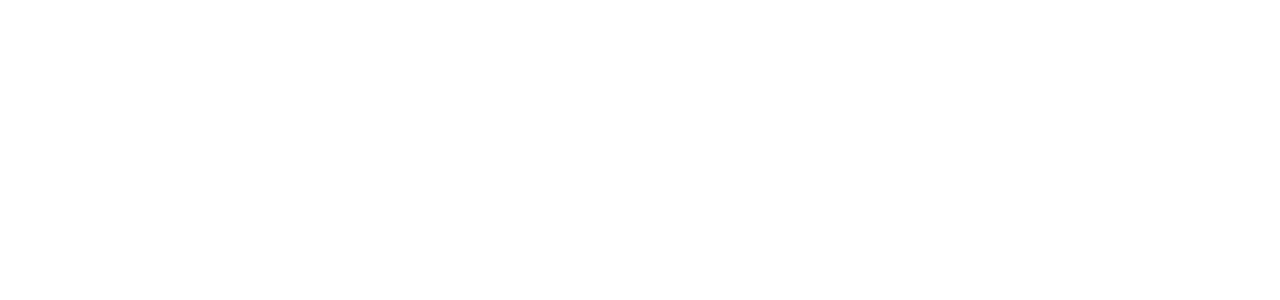
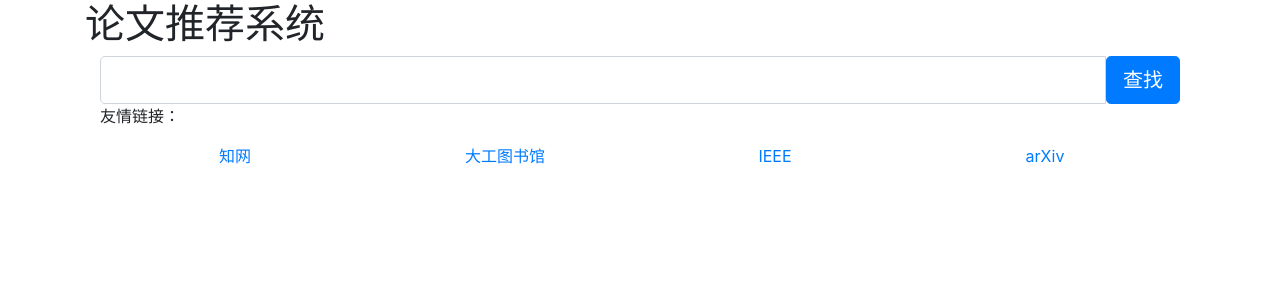
Before and after one commit to hailongming/Paper, a Django app: page /papers/ in a window 1280 px wide. Before the commit the part shown is empty. Shown: the top 300 px of the page. Run offline with Django 3.2, Linux system fonts and the light colour scheme; some libraries are stand-ins or nearby versions.

Commit message:
前端修改

```diff
--- a/mysite/papers/templates/papers/index.html
+++ b/mysite/papers/templates/papers/index.html
@@ -1,4 +1,4 @@
-<!DOCTYPE html>
+
 <html lang="en">
 {% load staticfiles %}
 <head>
@@ -9,7 +9,45 @@
 <body>
     <div class="container">
 
+        <div class="page-header">
+            <h1>论文推荐系统</h1>
+        </div>
 
+        <div class="row m-auto">
+            <div class="col" style="height: 35%"></div>
+        </div>
+        <div class="row m-auto">
+            <div class="col">
+                <div class="input-group input-group-lg">
+                <input type="text" class="form-control">
+                    <span class="input-group-btn">
+                        <button class="btn btn-primary btn-lg" type="button">查找</button>
+                    </span>
+                </div>
+            </div>
+        </div>
+        <div class="row m-auto">
+            <div class="col" style="height: 30%"></div>
+        </div>
+        <div class="row m-auto">
+            <div class="col" style="height: 35%">
+                <p>友情链接：</p>
+                <div class="row m-auto">
+                    <div class="col text-center">
+                        <a href="http://www.cnki.net/">知网</a>
+                    </div>
+                    <div class="col text-center">
+                        <a href="http://www.lib.dlut.edu.cn/index.htm">大工图书馆</a>
+                    </div>
+                    <div class="col text-center">
+                        <a href="https://ieeexplore.ieee.org/Xplore/home.jsp">IEEE</a>
+                    </div>
+                    <div class="col text-center">
+                        <a href="https://arxiv.org/">arXiv</a>
+                    </div>
+                </div>
+            </div>
+        </div>
 
    </div>
 
```
